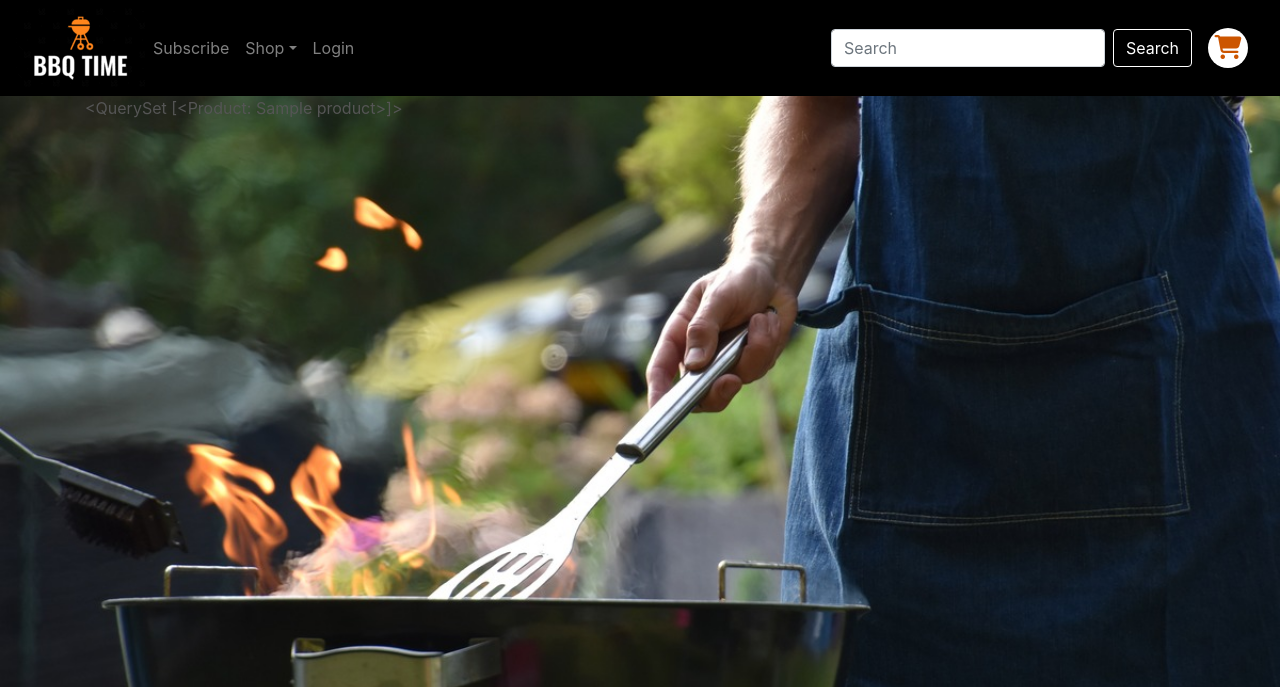
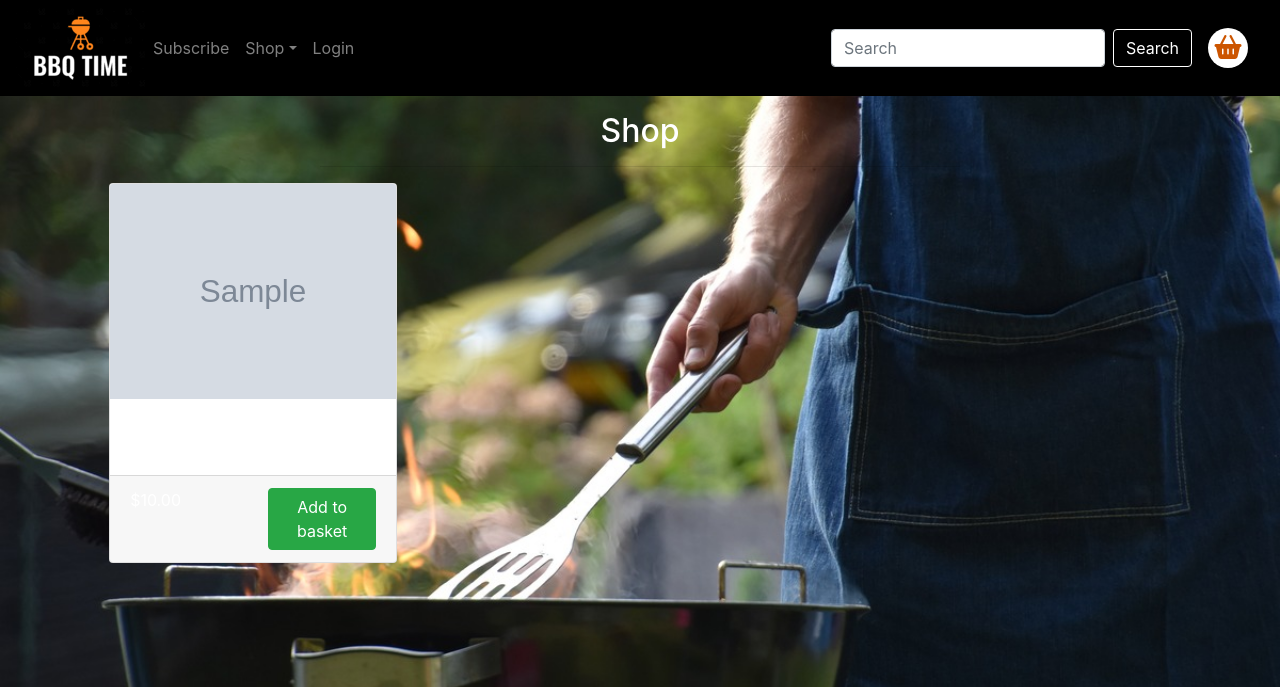
Before and after one commit to clawrence00/bbqtime, a Django app: page /shop/ in a window 1280 px wide. Shown: the top 687 px of the page. Run offline with Django 3.2, Linux system fonts and the light colour scheme; tables that the repository leaves empty hold one stand-in row (values such as "Sample post"); grey boxes marked "Sample" are stand-in pictures; some libraries are stand-ins or nearby versions.

Commit message:
displayed products on shop page

```diff
--- a/shop/templates/shop/shop.html
+++ b/shop/templates/shop/shop.html
@@ -1,9 +1,53 @@
 {% extends "base.html" %} {% load static %} {% block page_header %} {%endblock%}
 {% block content %}
-<div class="container">
+<div class="container-fluid">
   <div class="row">
-    <div class="col">{{ shop }}</div>
+    <div class="col text-center mt-3">
+      <h2 class="logo-font">Shop</h2>
+      <hr class="w-50 mb-1" />
+    </div>
+  </div>
+  <div class="row">
+    <div class="product-container col-10 offset-1">
+      <div class="row mt-1 mb-2"></div>
+      <div class="row">
+        {% for product in shop %}
+        <div class="col-sm-6 col-md-6 col-lg-4 col-xl-3">
+          <div class="card" style="width: 18rem">
+            {% if product.image %}
+            <a href="">
+              <img
+                class="card-img-top img-fluid"
+                src="{{ product.image.url }}"
+                alt="{{ product.name }}"
+              />
+            </a>
+            {% else %}
+            <a href="">
+              <img
+                class="card-img-top img-fluid"
+                src="{{ MEDIA_URL }}noimage.png"
+                alt="{{ product.name }}"
+              />
+            </a>
+            {% endif %}
+            <div class="card-body">
+              <h5 class="card-title">{{ product.name }}</h5>
+            </div>
+            <div class="card-footer">
+              <div class="row">
+                <div class="col">
+                  <p>${{ product.price }}</p>
+                </div>
+                <div class="col">
+                  <a href="#" class="btn btn-success">Add to basket</a>
+                </div>
+              </div>
+            </div>
+          </div>
+        </div>
+        {% endfor %} {% endblock %}
+      </div>
+    </div>
   </div>
 </div>
-
-{% endblock %}
--- a/static/css/base.css
+++ b/static/css/base.css
@@ -49,7 +49,7 @@ body {
     background: url('/media/hero.jpg') no-repeat center center fixed;
     background-size: cover;
     height: calc(100vh - 164px);
-    color: #555;
+    color: #fff;
     /* font-family: 'Lato'; */
     display: flex;
     flex-direction: column;
--- a/templates/base.html
+++ b/templates/base.html
@@ -99,14 +99,15 @@
           </form>
         </div>
         <a class="nav-link" href="#"
-          ><i class="fa-solid fa-cart-shopping"></i
+          ><i class="fa-solid fa-basket-shopping"></i
         ></a>
       </nav>
     </header>
 
     {% if messages %}
     <div class="message-container"></div>
-    {% endif %} {% block page_header %} {% endblock %} {% block content %} {% endblock %}
+    {% endif %} {% block page_header %} {% endblock %} {% block content %}
+    {% endblock %}
 
     <footer>
       <div class="container-fluid page-footer">
```
Also changed, not shown: media/woodies.png (added).
